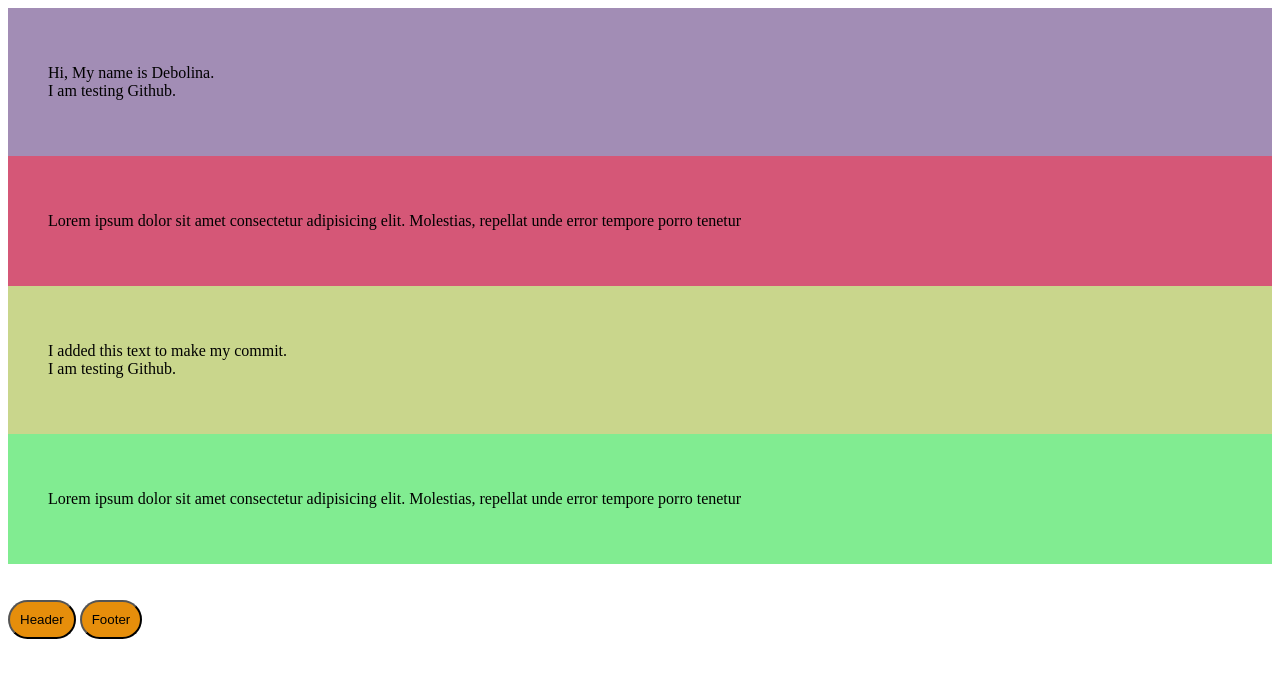
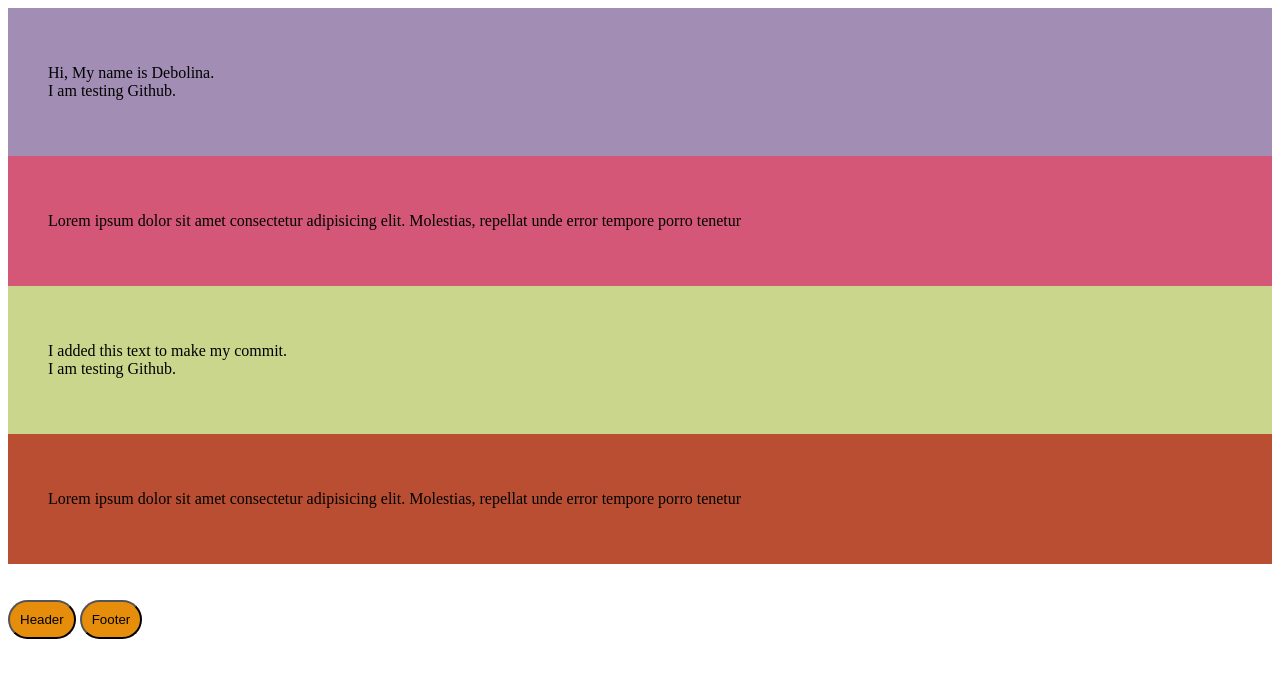
Before and after one commit to diyadebolina/TestFolder, a plain HTML site: page index.html in a window 1280 px wide. Drawn offline with Linux system fonts and the light colour scheme.

Commit message:
changed row colour

```diff
--- a/style.css
+++ b/style.css
@@ -16,7 +16,7 @@
 }
 .row .a4
 {
-    background-color: rgb(129, 236, 145);
+    background-color: rgb(186, 78, 51);
     padding: 40px;
 }
 .row .btn
```
